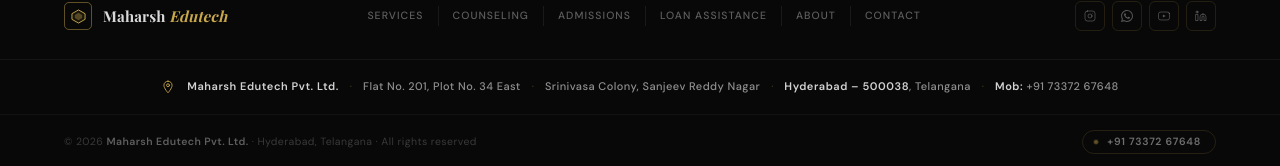
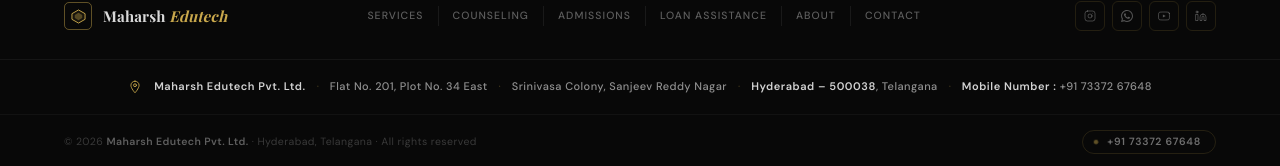
Before and after one commit to maharshedutech/maharshedutechpvt, a React (Vite) app: page /contact in a window 1280 px wide. Shown: the part 1186-1352 px from the top of the page. Built offline with nearby package versions, Linux system fonts and the light colour scheme; a web font is replaced by a local one.

Commit message:
fix bgnew2

```diff
--- a/src/components/Footer.jsx
+++ b/src/components/Footer.jsx
@@ -259,7 +259,7 @@
           <span className="ft-address-text"><strong>Hyderabad – 500038</strong>, Telangana</span>
           <span className="ft-address-sep">·</span>
           <span className="ft-address-text">
-            <strong>Mob:</strong> +91 73372 67648
+            <strong>Mobile Number :</strong> +91 73372 67648
           </span>
         </div>
 
```
